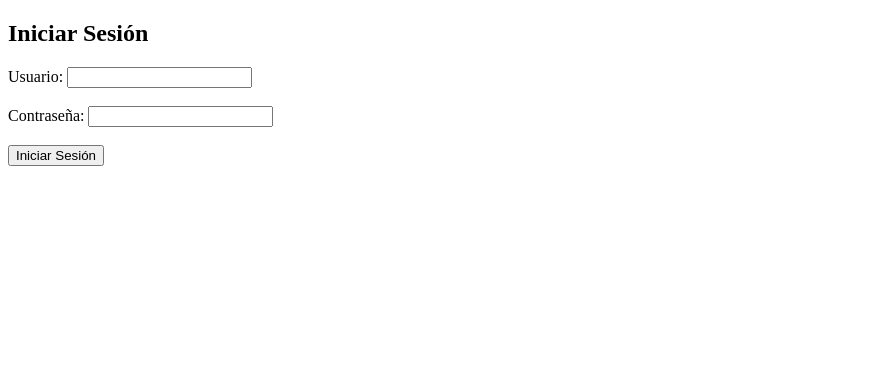
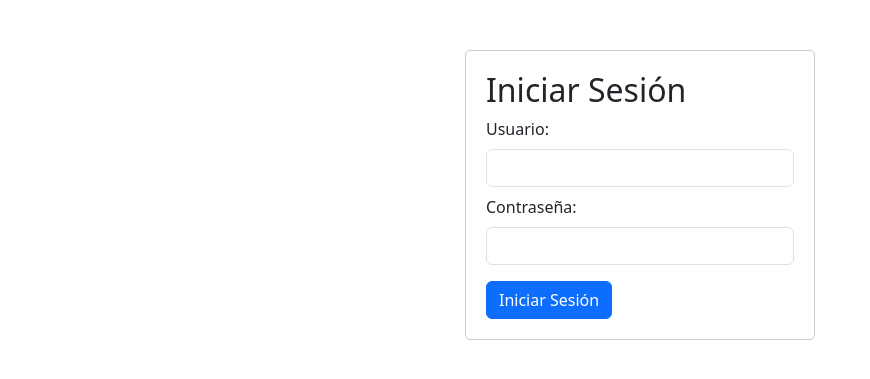
Before and after one commit to yahir5343/DesarrolloWeb, a PHP site: page / in a window 1280 px wide. Shown: the top 379 px of the page, without its empty margins (0-870 px from the left). Run offline with PHP 8.4, Linux system fonts and the light colour scheme; some libraries are stand-ins or nearby versions.

Commit message:
STYLE INDEX
aqui se aplico estilo al index.php

```diff
--- a/index.php
+++ b/index.php
@@ -4,15 +4,33 @@
     <meta charset="UTF-8">
     <meta name="viewport" content="width=device-width, initial-scale=1.0">
     <title>Iniciar Sesión</title>
+    <link rel="stylesheet" href="bootstrap.css">
+
+    <style>
+        .login-container {
+            width: 350px;  /* Adjust width as needed */
+            margin: 50px auto; /* Center horizontally and top margin */
+            padding: 20px;
+            border: 1px solid #ccc; /* Optional styling */
+            border-radius: 5px;    /* Optional styling */
+        }
+    </style>
 </head>
 <body>
-    <h2>Iniciar Sesión</h2>
-    <form action="login.php" method="post">
-        <label for="username">Usuario:</label>
-        <input type="text" id="username" name="username" required><br><br>
-        <label for="password">Contraseña:</label>
-        <input type="password" id="password" name="password" required><br><br>
-        <button type="submit">Iniciar Sesión</button>
-    </form>
+    <div class="container">  <div class="login-container">
+            <h2>Iniciar Sesión</h2>
+            <form action="login.php" method="post">
+                <div class="mb-2">
+                    <label for="username" class="form-label">Usuario:</label>
+                    <input type="text" class="form-control" id="username" name="username" required>
+                </div>
+                <div class="mb-3">
+                    <label for="password" class="form-label">Contraseña:</label>
+                    <input type="password" class="form-control" id="password" name="password" required>
+                </div>
+                <button type="submit" class="btn btn-primary">Iniciar Sesión</button>
+            </form>
+        </div>
+    </div>
 </body>
 </html>
```
